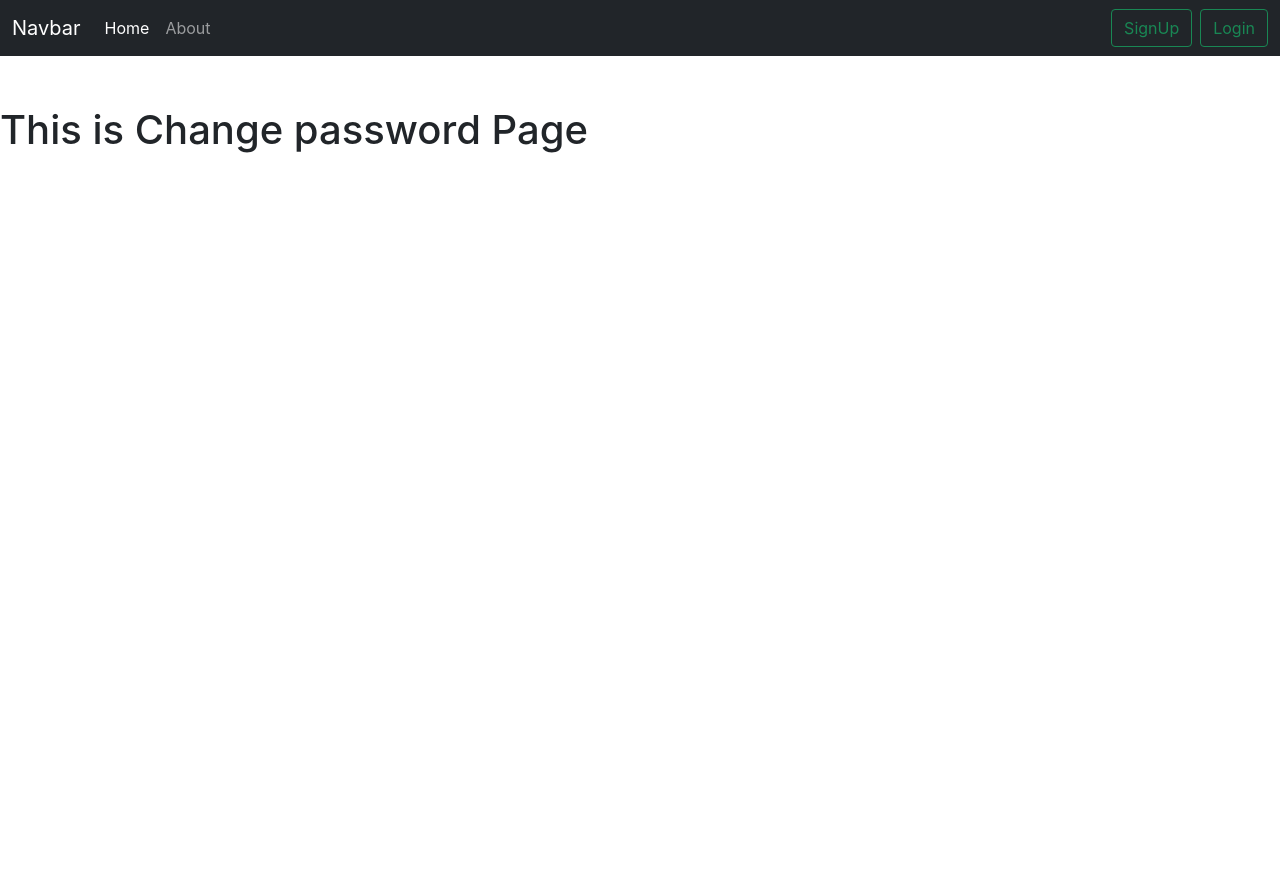
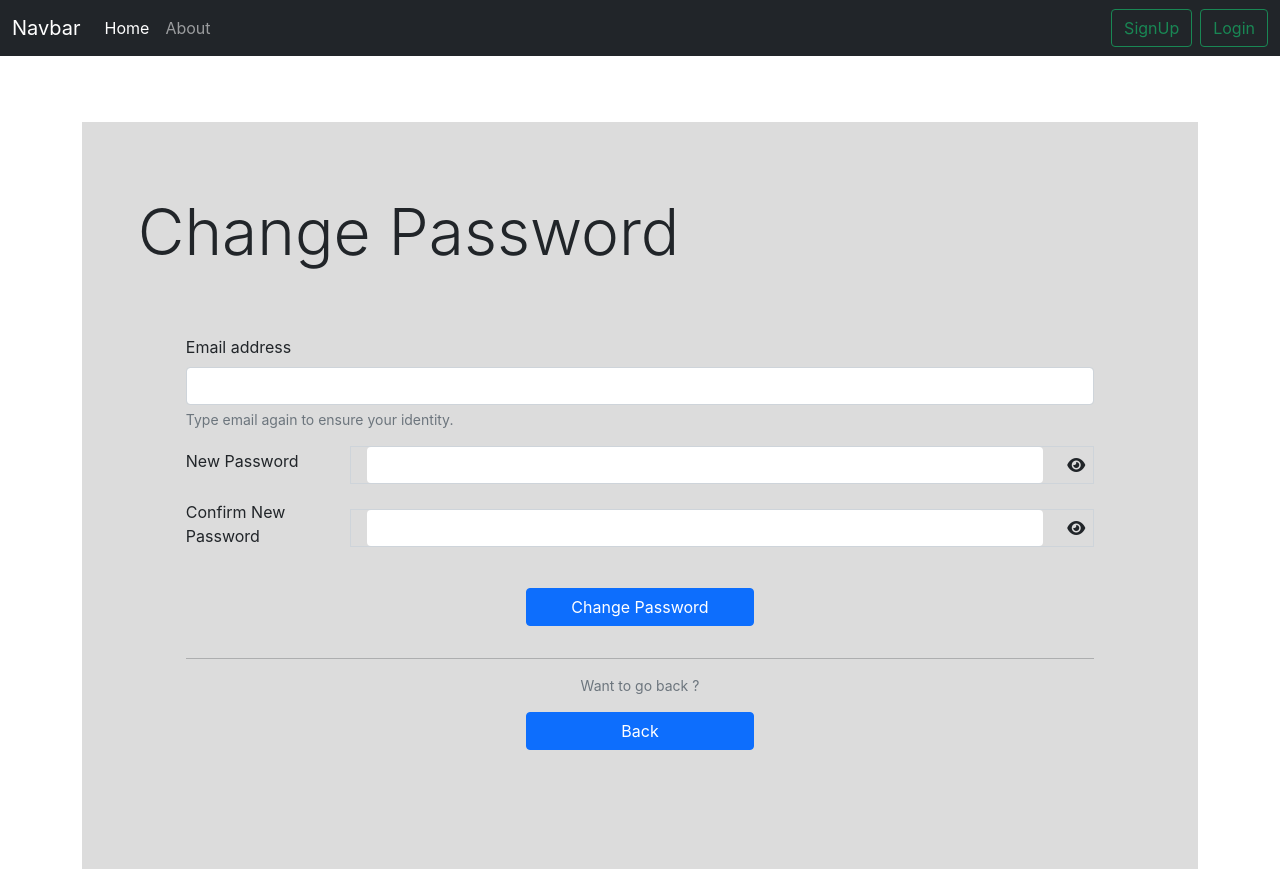
Before and after one commit to mohitm15/authlogin-boilerplate, a React (Create React App) app: page /changePassword in a window 1280 px wide. Before the commit the page ends 800 px from the top, so only its background shows below. Built offline with nearby package versions, Linux system fonts and the light colour scheme.

Commit message:
Adding changePassword functionality in the frontEnd

```diff
--- a/src/components/ChangePasswordPage.js
+++ b/src/components/ChangePasswordPage.js
@@ -1,10 +1,214 @@
-import React from "react";
+import React, { useState } from "react";
+import { useNavigate } from "react-router-dom";
 
-const ChangePasswordPage = () => {
+const ChangePasswordPage = (props) => {
+  let navigate = useNavigate();
+
+  const [showPassword, setShowPassword] = useState(false);
+  const [showConfmPassword, setShowConfmPassword] = useState(false);
+
+  const [newCredentials, setNewCredentials] = useState({
+    email: "",
+    newPassword: "",
+    confmNewPassword: "",
+  });
+
+  const onChange = (e) => {
+    setNewCredentials({
+      ...newCredentials,
+      [e.target.name]: e.target.value,
+    });
+  };
+
+  //console.log(newCredentials);
+
+  const handleSubmit = async (e) => {
+    e.preventDefault();
+    const response = await fetch("http://localhost:5000/api/changePassword", {
+      method: "PUT",
+      headers: {
+        "Content-Type": "application/json",
+      },
+      body: JSON.stringify({
+        email: newCredentials.email,
+        newPassword: newCredentials.newPassword,
+        confmNewPassword: newCredentials.confmNewPassword,
+      }),
+    });
+
+    const json = await response.json();
+    //console.log(json)
+
+    if (json.success === true) {
+      localStorage.setItem("token", json.authToken);
+      props.showAlert("Password Changed Successfully !", "info");
+      navigate("/login");
+    } else {
+      props.showAlert("Password Did Not Changed", "danger");
+    }
+  };
+
+  const backToForgot = () => {
+    navigate("/forgotPassword");
+  };
+
+  function togglePasswordVisibilty() {
+    setShowPassword(!showPassword ? true : false);
+  }
+
+  function toggleConfmPasswordVisibilty() {
+    setShowConfmPassword(!showConfmPassword ? true : false);
+  }
+
   return (
-    <div>
-      <h1>This is Change password Page</h1>
-    </div>
+    <>
+      <div className="container my-3">
+        <div
+          id="loginbody"
+          style={{ backgroundColor: "gainsboro", padding: "5%" }}
+        >
+          <div className="mt-3">
+            <h2 className="my-3 display-3">Change Password</h2>
+            <form className="login-form p-5" onSubmit={handleSubmit}>
+              <div className="mb-3">
+                <label htmlFor="exampleInputEmail1" className="form-label">
+                  Email address
+                </label>
+                <input
+                  type="email"
+                  className="form-control"
+                  id="email"
+                  name="email"
+                  value={newCredentials.email}
+                  aria-describedby="emailHelp"
+                  onChange={onChange}
+                />
+                <div id="emailHelp" className="form-text">
+                  Type email again to ensure your identity.
+                </div>
+              </div>
+
+              <div className="mb-3">
+                <div
+                  className="pass-wrapper"
+                  style={{ display: "flex", alignItems: "center" }}
+                >
+                  <label
+                    htmlFor="newPassword"
+                    className="form-label"
+                    style={{ width: "200px" }}
+                  >
+                    New Password
+                  </label>
+                  <div
+                    style={{
+                      border: "1px solid #ced4da",
+                      display: "flex",
+                      alignItems: "center",
+                      width: "100%",
+                    }}
+                  >
+                    <input
+                      type={showPassword ? "text" : "password"}
+                      className="form-control mx-3"
+                      id="newPassword"
+                      name="newPassword"
+                      minLength={5}
+                      value={newCredentials.newPassword}
+                      onChange={(e) => onChange(e, "newPassword")}
+                      style={{ outline: "none", border: 0 }}
+                      required
+                    />
+                    <i
+                      className={
+                        showPassword
+                          ? "fas fa-eye-slash mx-2"
+                          : "fas fa-eye mx-2"
+                      }
+                      title={
+                        showPassword ? "Hide New Password" : "Show New Password"
+                      }
+                      onClick={togglePasswordVisibilty}
+                    ></i>
+                  </div>
+                </div>
+              </div>
+
+              <div className="mb-3">
+                <div
+                  className="pass-wrapper"
+                  style={{ display: "flex", alignItems: "center" }}
+                >
+                  <label
+                    htmlFor="confmNewPassword"
+                    className="form-label"
+                    style={{ width: "200px" }}
+                  >
+                    Confirm New Password
+                  </label>
+                  <div
+                    style={{
+                      border: "1px solid #ced4da",
+                      display: "flex",
+                      alignItems: "center",
+                      width: "100%",
+                    }}
+                  >
+                    <input
+                      type={showConfmPassword ? "text" : "password"}
+                      className="form-control mx-3"
+                      id="confmNewPassword"
+                      name="confmNewPassword"
+                      value={newCredentials.confmNewPassword}
+                      onChange={(e) => onChange(e, "confmNewPassword")}
+                      minLength={5}
+                      required
+                      style={{ border: 0, outline: "none" }}
+                    />
+                    <i
+                      className={
+                        showConfmPassword
+                          ? "fas fa-eye-slash mx-2"
+                          : "fas fa-eye mx-2"
+                      }
+                      title={
+                        showConfmPassword
+                          ? "Hide Confirmed NewPassword"
+                          : "Show Confirmed NewPassword"
+                      }
+                      onClick={toggleConfmPasswordVisibilty}
+                    ></i>
+                  </div>
+                </div>
+              </div>
+
+              <div className="d-grid gap-2 my-4 col-6 mx-auto">
+                <button
+                  type="submit"
+                  className="btn btn-primary col-6 m-auto my-2"
+                >
+                  Change Password
+                </button>
+              </div>
+              <hr />
+              <div className="mb-3 text-center">
+                <div id="emailHelp" className="form-text center my-3">
+                  Want to go back ?
+                </div>
+                <div className="d-grid gap-2 my-3 col-6 mx-auto">
+                  <button
+                    onClick={backToForgot}
+                    className="btn btn-primary col-6 m-auto"
+                  >
+                    Back
+                  </button>
+                </div>
+              </div>
+            </form>
+          </div>
+        </div>
+      </div>
+    </>
   );
 };
 
```
